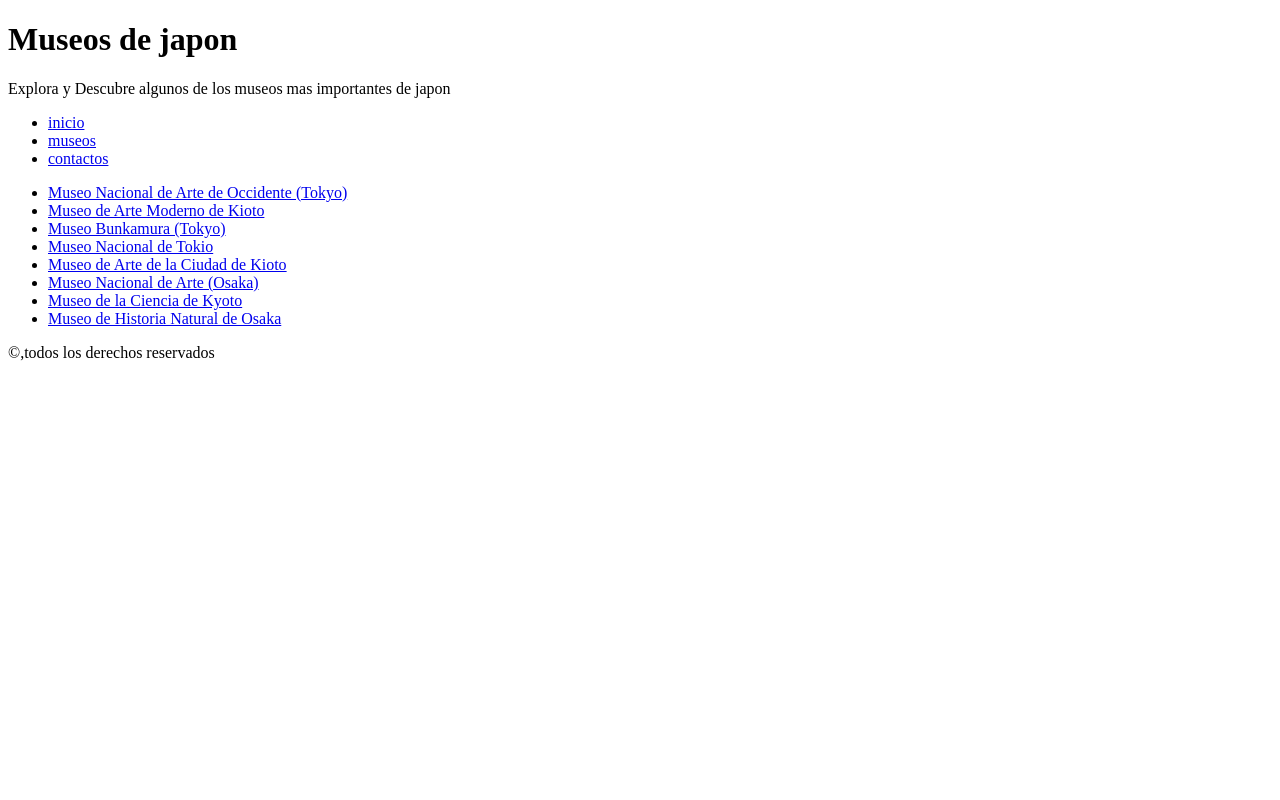
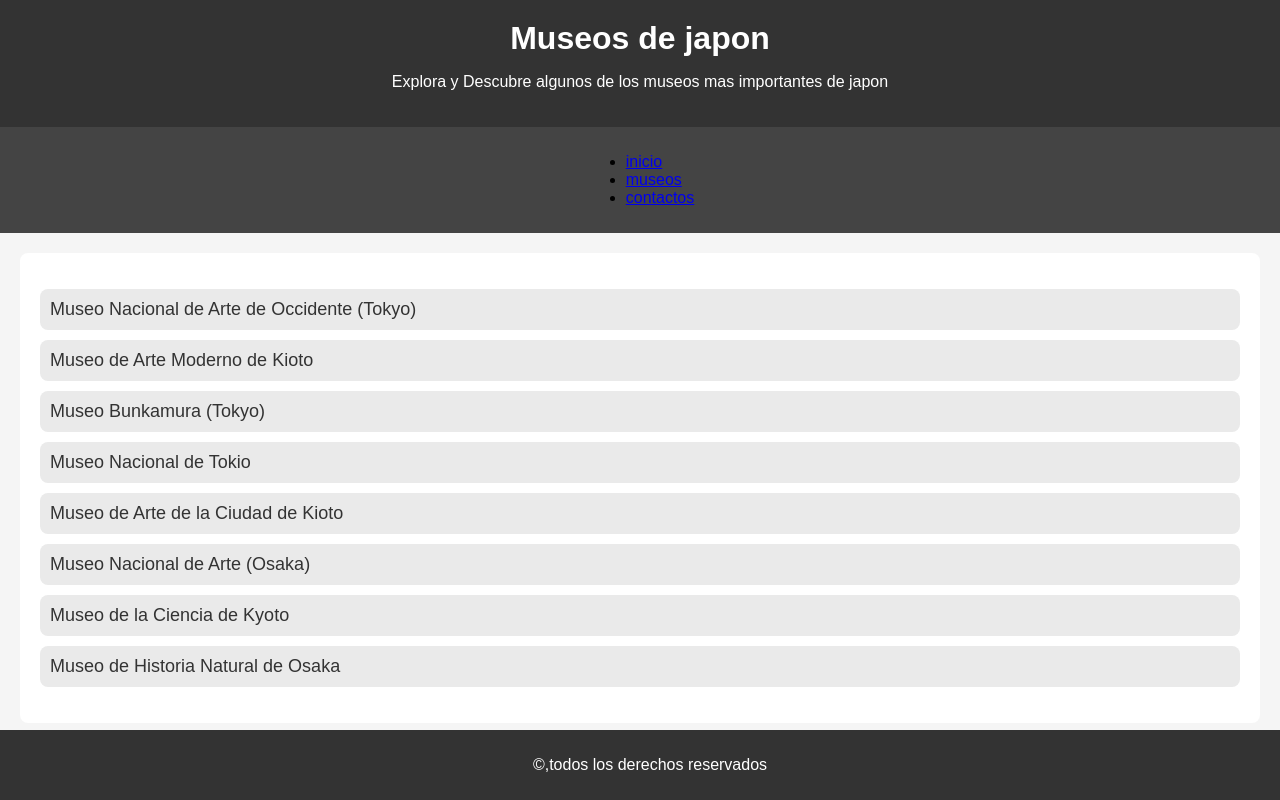
Before and after one commit to mk07088/TP01PV2025AntenorMaximiliano, a plain HTML site: page museos.html in a window 1280 px wide. Drawn offline with Linux system fonts and the light colour scheme.

Commit message:
cambios de color

```diff
--- a/museos.html
+++ b/museos.html
@@ -6,6 +6,70 @@
       <meta name="description" content="Página de museos de Japón.">
       <title>museos de japon</title>
     </head>
+    <style>
+        body {
+            font-family: Arial, sans-serif;
+            margin: 0;
+            padding: 0;
+            background-color: #f5f5f5;
+        }
+
+        header {
+            background-color: #333;
+            color: white;
+            text-align: center;
+            padding: 20px;
+        }
+        nav {
+            background-color: #444;
+            display: flex;
+            justify-content: center;
+            padding: 10px;
+        }
+
+        header h1 {
+            margin: 0;
+        }
+
+        section {
+            padding: 20px;
+            margin: 20px;
+            background-color: white;
+            border-radius: 8px;
+        }
+
+        .museum-list {
+            list-style-type: none;
+            padding: 0;
+        }
+
+        .museum-list li {
+            background-color: #eaeaea;
+            padding: 10px;
+            margin: 10px 0;
+            border-radius: 8px;
+        }
+
+        .museum-list a {
+            color: #333;
+            text-decoration: none;
+            font-size: 18px;
+        }
+
+        .museum-list a:hover {
+            color: #007BFF;
+        }
+
+        footer {
+            text-align: center;
+            background-color: #333;
+            color: white;
+            padding: 10px;
+            position: fixed;
+            width: 100%;
+            bottom: 0;
+        }
+    </style>
     <body>
         <header>
             <h1>Museos de japon</h1>
@@ -20,7 +84,7 @@
                 </ul>
             </nav>
             <section>
-                <ul>
+                <ul class="museum-list">
                     <li><a href="https://www.nmwa.go.jp/en/" target="_blank">Museo Nacional de Arte de Occidente (Tokyo)</a></li>
                     <li><a href="https://www.momak.go.jp/english/" target="_blank">Museo de Arte Moderno de Kioto</a></li>
                     <li><a href="https://www.bunkamura.co.jp/museum/en/" target="_blank">Museo Bunkamura (Tokyo)</a></li>
--- a/styles.css
+++ b/styles.css
@@ -3,11 +3,11 @@ body {
     font-family: 'Arial', sans-serif;
     margin: 0;
     padding: 0;
-    background-color: #f5f5f5;
+    background-color: #dc1212e2;
 }
 
 header {
-    background-color: #333;
+    background-color: #dc1212e2;
     color: white;
     text-align: center;
     padding: 30px;
```
